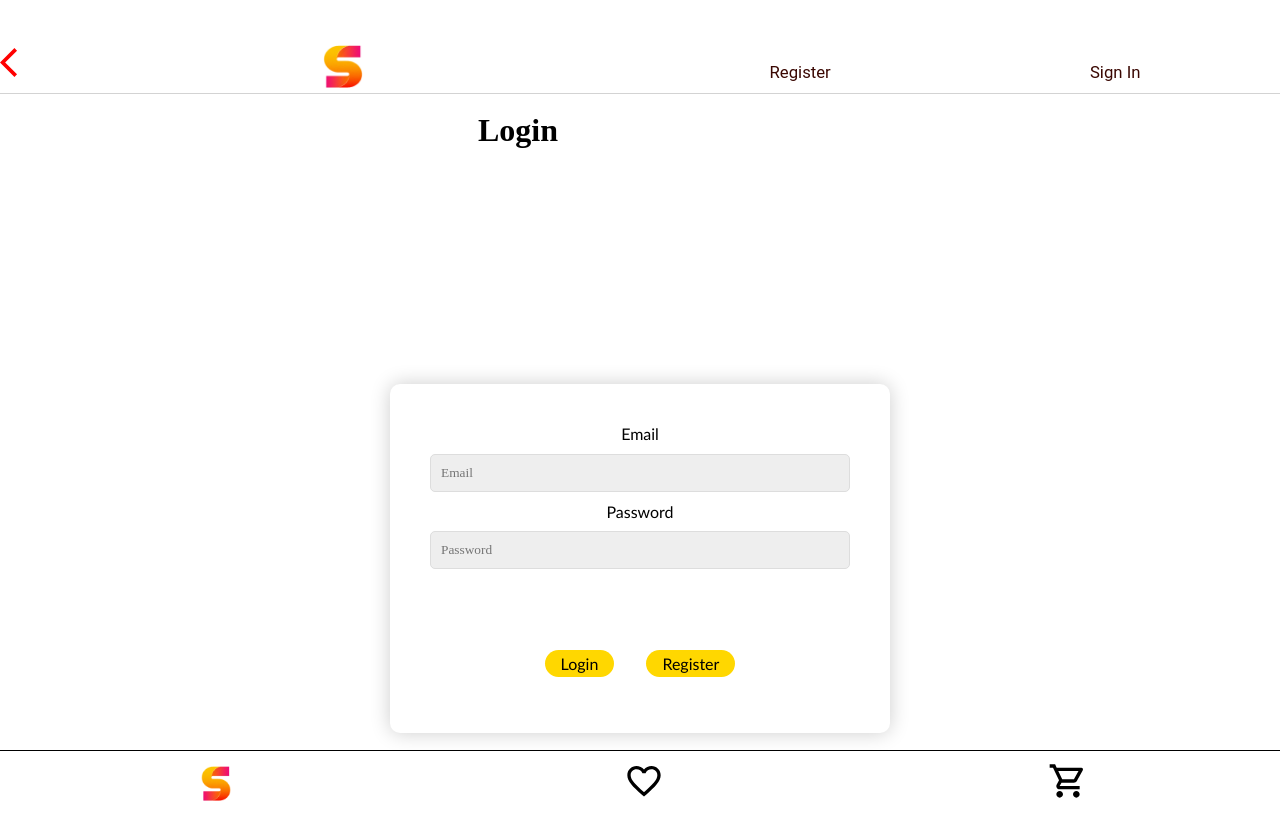
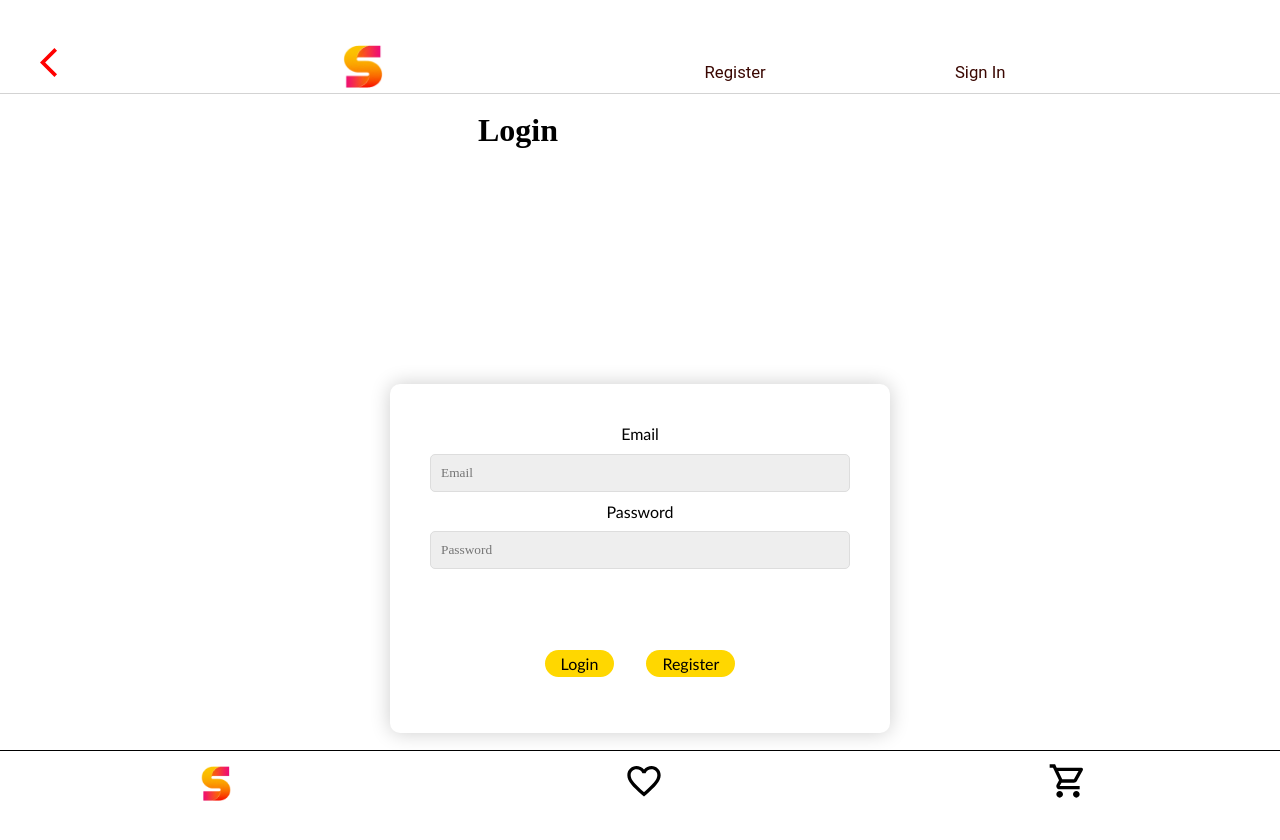
Before and after one commit to Silvia02/ProjectLeverans, a React (Vite) app in the folder client/: page /mycart in a window 1280 px wide. Shown: the top 840 px of the page. Built offline with nearby package versions, Linux system fonts and the light colour scheme.

Commit message:
changed  header styles

```diff
--- a/client/src/components/DefaultHeader/DefaultHeader.jsx
+++ b/client/src/components/DefaultHeader/DefaultHeader.jsx
@@ -7,17 +7,56 @@ import { CategoryButton, FrontPageWrapper, HeaderLinks, HeaderWrapper, Photo, Ph
 const DefaultHeader = () => {
   return (
     <>
-   <HeaderWrapper>
-        <Link to="/"><ArrowBackIosIcon style={{marginTop:45,color: 'red',fontSize:35}}></ArrowBackIosIcon></Link>
+      <HeaderWrapper>
+        <Link to="/">
 
-        <img src={logo} alt="logo" style={{ width: '50px', paddingLeft: '10px', paddingTop: '40px' }} />
+          <ArrowBackIosIcon
+            style={{
+              marginTop: 45,
+              color: "red",
+              fontSize: 35,
+              marginLeft: 40,
+            }}
+
+          ></ArrowBackIosIcon>
+        </Link>
+
+        <img
+          src={logo}
+          alt="logo"
+          style={{ width: "50px", paddingLeft: "10px", paddingTop: "40px" }}
+        />
         <HeaderLinks>
-          <Link to="/register" style={{ textDecoration: "none", color:"rgb(58, 7, 2)", fontFamily: 'Roboto',fontSize:'1.1em',paddingTop: '40px' }}>Register</Link>
-          <Link to="/login" style={{ textDecoration: "none", color: "rgb(58, 7, 2)", fontFamily: 'Roboto', fontSize: '1.1em',paddingTop: '40px' }}>Sign In</Link>
+          <Link
+            to="/register"
+            style={{
+              textDecoration: "none",
+              color: "rgb(58, 7, 2)",
+              fontFamily: "Roboto",
+              fontSize: "1.1em",
+              paddingTop: "40px",
+              marginRight: 60,
+            }}
+          >
+            Register
+          </Link>
+          <Link
+            to="/login"
+            style={{
+              textDecoration: "none",
+              color: "rgb(58, 7, 2)",
+              fontFamily: "Roboto",
+              fontSize: "1.1em",
+              paddingTop: "40px",
+              marginRight: 200,
+            }}
+          >
+            Sign In
+          </Link>
         </HeaderLinks>
       </HeaderWrapper>
       <br />
     </>
-  )
+  );
 }
 export default DefaultHeader
```
